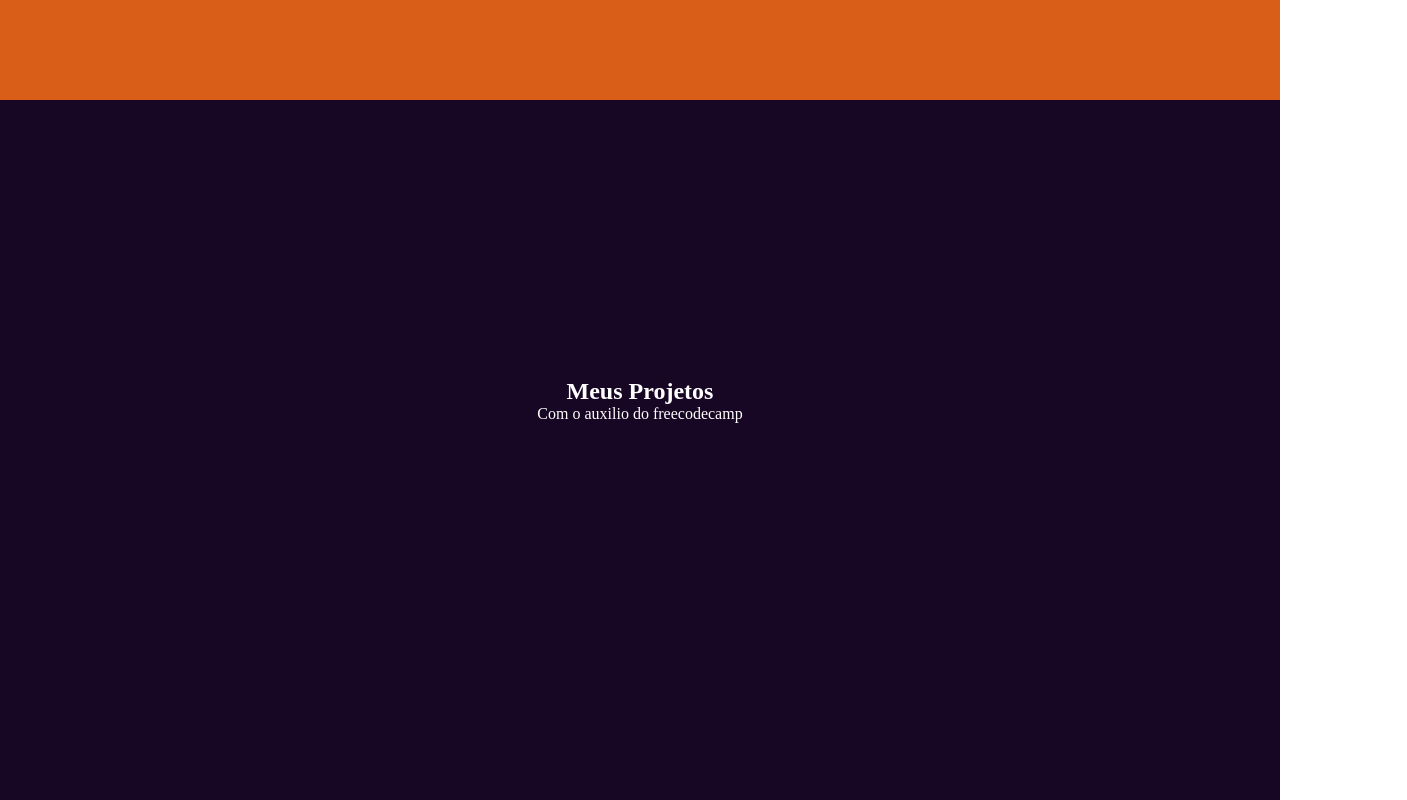
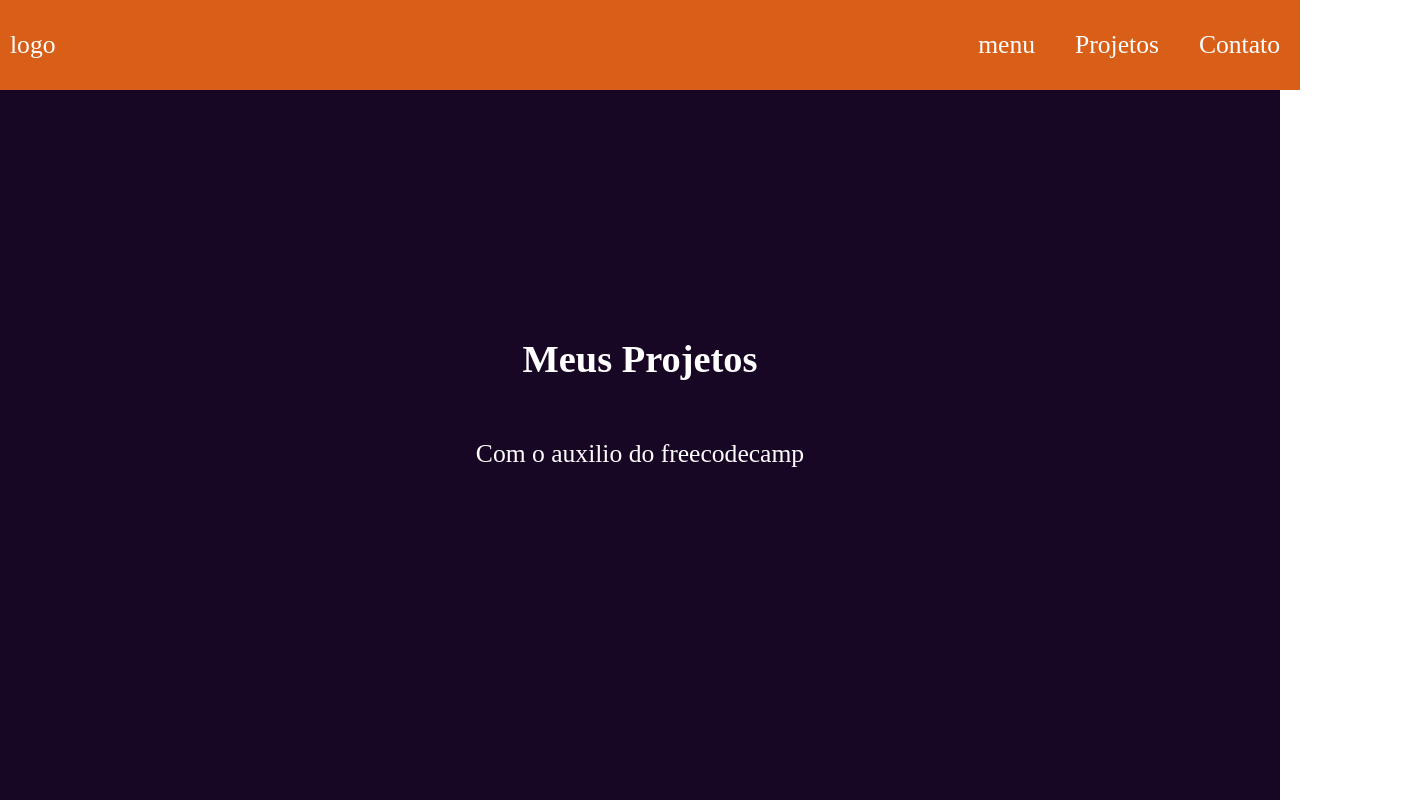
Before and after one commit to williamdossantos-wq/projeto-portfolio, a plain HTML site: page index.html in a window 1280 px wide. Shown: the top 800 px of the page, 1407 px wide, since content can reach past the window. Drawn offline with Linux system fonts and the light colour scheme.

Commit message:
completo

```diff
--- a/index.html
+++ b/index.html
@@ -5,7 +5,15 @@
     <link rel='stylesheet' href='styles.css'>
     </head>
   <body>
-    <nav id='navbar'></nav>
+    <nav id='navbar'>
+     <a>logo</a>
+     <ul class="menu">
+      <li><a href="#welcome-section">menu</a></li>
+      <li><a href="#projects">Projetos</a></li>
+      <li><a href="#profile-link">Contato</a></li>
+     </ul>
+    </nav>
+    <div>
     <section id='welcome-section'>
       <h1>
         Meus Projetos
@@ -31,10 +39,19 @@
       <img src="https://i.postimg.cc/prs1XBWp/Captura-de-Tela-106.png">
       <p>Formulario de pesquisa</p>
     </a>
+    <a class='project-tile'href="https://williamdossantos-wq.github.io/pagina-de-produto/ "target="_blank">
+      <img src="https://i.postimg.cc/prs1XBWp/Captura-de-Tela-106.png">
+      <p>Formulario de pesquisa</p>
+    </a>
+    <a class='project-tile'href="https://williamdossantos-wq.github.io/pagina-de-produto/ "target="_blank">
+      <img src="https://i.postimg.cc/prs1XBWp/Captura-de-Tela-106.png">
+      <p>Formulario de pesquisa</p>
+    </a>
   </div>
     </section>
     <footer>
       <a id='profile-link'></a>
     </footer>
+  </div>
   </body>
 </html>
--- a/styles.css
+++ b/styles.css
@@ -1,20 +1,45 @@
-*{
-    margin:0;
-    padding:0;
+body, ul, li,a{
+  margin: 0px;
+  padding: 0px;
+  list-style: none;
+  font-size: 1.6rem;
+   text-decoration:none ;
+   overflow-x:hidden;
+
 }
 #navbar{
-    background-color:#d95f18;
-    width:100%;
-    height:100px;
-    position:fixed;
+  width: 100%;
+  height:70px;
+  padding: 10px;
+  display: flex;
+  justify-content: space-between;
+  align-items: center;
+  flex-wrap: wrap;
+  background-color:#d95f18;
+  position:fixed;
 }
-a{
-  text-decoration:none ;
+.menu{
+  display:flex;
+}
+.menu li{
+  margin-left: 20px;
+}
+.menu li a{
+  display: block;
+  padding:10px ;
+}
+.menu li a:hover
+{
+  background-color: #170724;
+
+}
+div{
+  max-width:100%;
 }
 /*navegação*/
 #welcome-section{
     display:flex;
-    height: 800px;
+    height: 100vh;
     width:100%;
     justify-content:center;
     align-items:center;
@@ -29,20 +54,23 @@ a{
    text-align: center;
    padding: 10rem 2rem;
    width:100%;
-   height:1200px;
+   margin: 0 auto;
+}
+#projects h2{
+ align-items: center;
+padding-bottom:30px ;
+margin-bottom: 50px;
 }
 .grid{
   display: grid;
-  grid-template-columns: repeat(auto-fit,minmax(320px,1fr));
+  grid-template-columns:1fr 1fr 1fr;
   grid-gap: 2em;
   width: 100%;
-    max-width: 1280px;
-    margin: 0 auto;
-    margin-bottom: 6rem;
+
+
 }
-.project-tile{
-  display: block;
-
+.grid .project-tile{
+background-color: #d95f18;
 }
 h2{}
 img{
@@ -61,6 +89,3 @@ footer ,#welcome-section {
   background-color:#170724;
 }
 /*radape*/
-@media(max-width:1220px){
-    html{}
-  }
```
